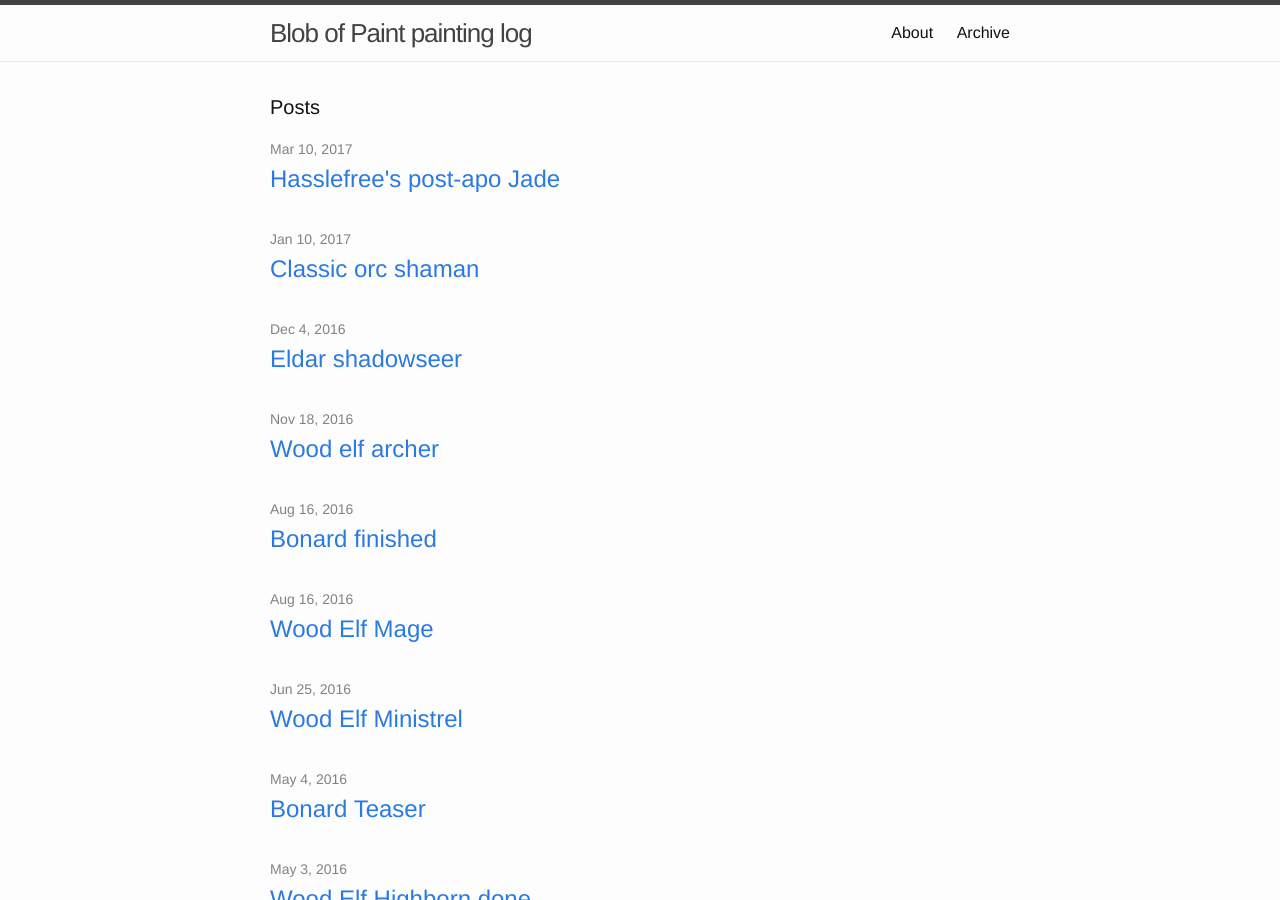
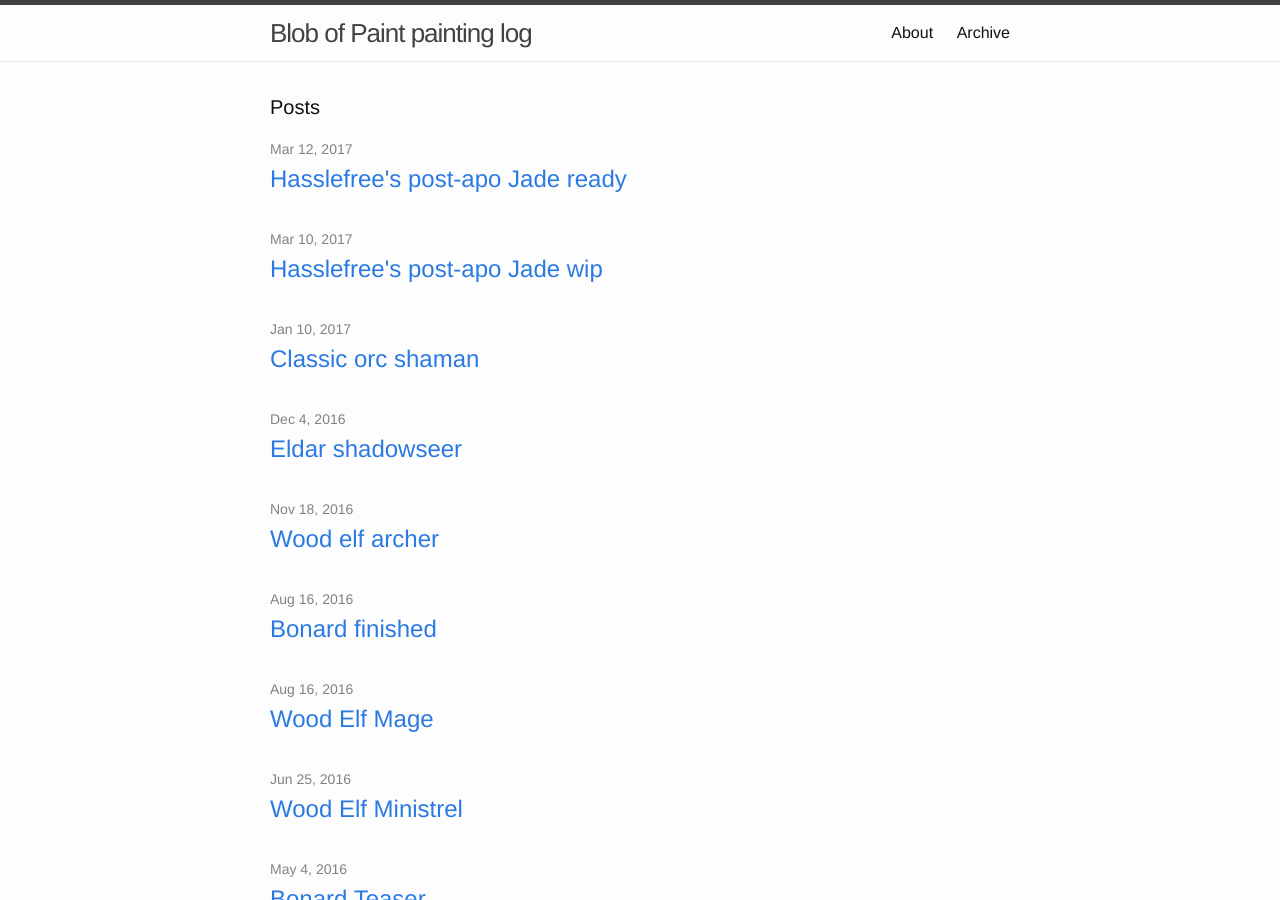
Before and after one commit to blobofpaint/blobofpaint.github.io, a Jekyll site: the page built from index.html, in a window 1280 px wide and 900 px high. Built offline with Jekyll 4.4.1, drawn with Linux system fonts in a browser that asks for light colours.

Commit message:
jade done

```diff
--- a/_posts/2017-03-10-hasslefree-jade.markdown
+++ b/_posts/2017-03-10-hasslefree-jade.markdown
@@ -1,6 +1,6 @@
 ---
 layout: post
-title: "Hasslefree's post-apo Jade"
+title: "Hasslefree's post-apo Jade wip"
 date: 2017-03-10 14:30:00 +0200
 comments: True
 ---
```
Also changed, not shown: _posts/2017-03-12-hasslefree-jade-ready.markdown (added, +12 -0 lines).
